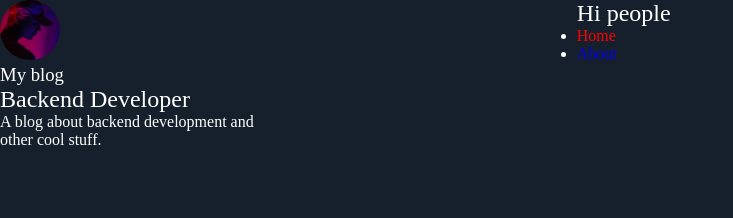
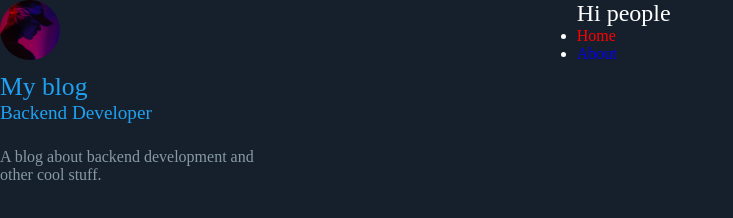
Before and after one commit to lucas-silveira/gatsbyjs-template-blog, a Gatsby site: page / in a window 1280 px wide. Shown: the whole page, without its empty margins (0-733 px from the left). Built offline with nearby package versions, Linux system fonts and the light colour scheme; Gatsby itself is replaced by a stand-in of ours.

Commit message:
feat: create profile style

```diff
--- a/src/components/Profile/index.tsx
+++ b/src/components/Profile/index.tsx
@@ -2,7 +2,7 @@
 import { useStaticQuery, graphql } from 'gatsby'
 
 import Avatar from '../Avatar'
-// import { Container } from './styles'
+import * as S from './styles'
 
 const Profile = () => {
   const {
@@ -20,12 +20,16 @@
   `);
 
   return (
-    <div className="profile-wrapper">
-      <Avatar />
-      <h1>{title}</h1>
-      <h2>{position}</h2>
+    <S.ProfileWrapper>
+      <S.ProfileLink to="#">
+        <Avatar />
+        <S.ProfileAuthor>
+          {title}
+          <S.ProfilePosition>{position}</S.ProfilePosition>
+        </S.ProfileAuthor>
+      </S.ProfileLink>
       <p>{description}</p>
-    </div>
+    </S.ProfileWrapper>
   )
 }
 
--- /dev/null
+++ b/src/components/Profile/styles.ts
@@ -0,0 +1,35 @@
+import styled from 'styled-components';
+import { Link } from 'gatsby'
+
+export const ProfileWrapper = styled.section`
+  display: flex;
+  flex-direction: column;
+  color: #8899a6;
+`;
+
+export const ProfileLink = styled(Link)`
+  color: #8899a6;
+  text-decoration: none;
+  transition: color 0.5s;
+
+  &:hover {
+    color: #1fa1f2;
+  }
+`
+
+export const ProfileAuthor = styled.h1`
+  margin: 0.5rem auto 1.5rem;
+  font-size: 1.6rem;
+`
+
+export const ProfilePosition = styled.small`
+  display: block;
+  font-size: 1.2rem;
+  font-weight: 300;
+`
+
+export const ProfileDescription = styled.p`
+  font-size: 1rem;
+  font-weight: 300;
+  line-height: 1.4;
+`
```
